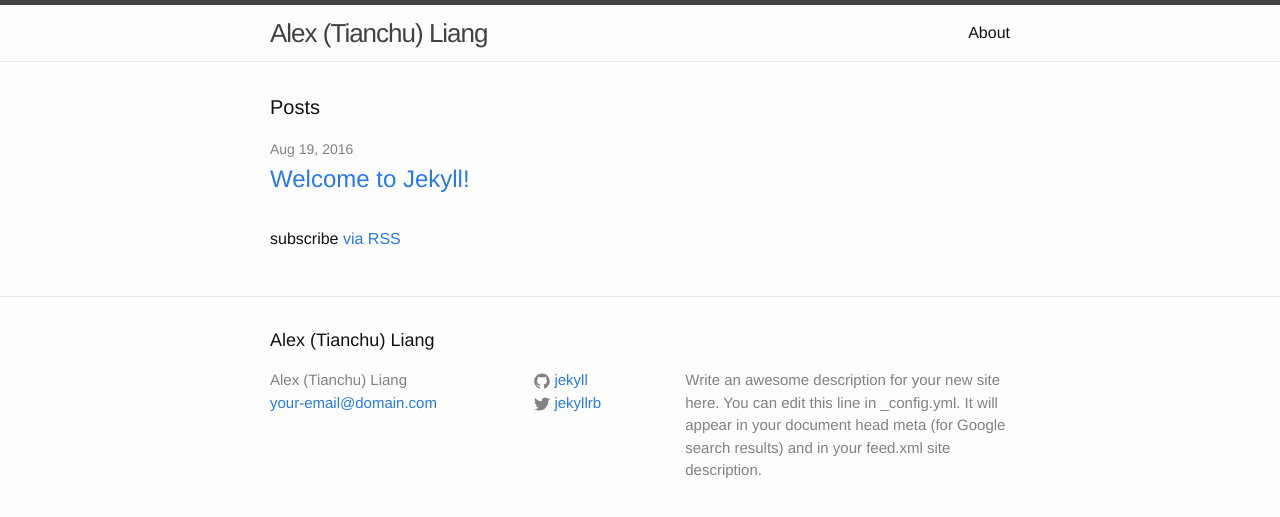
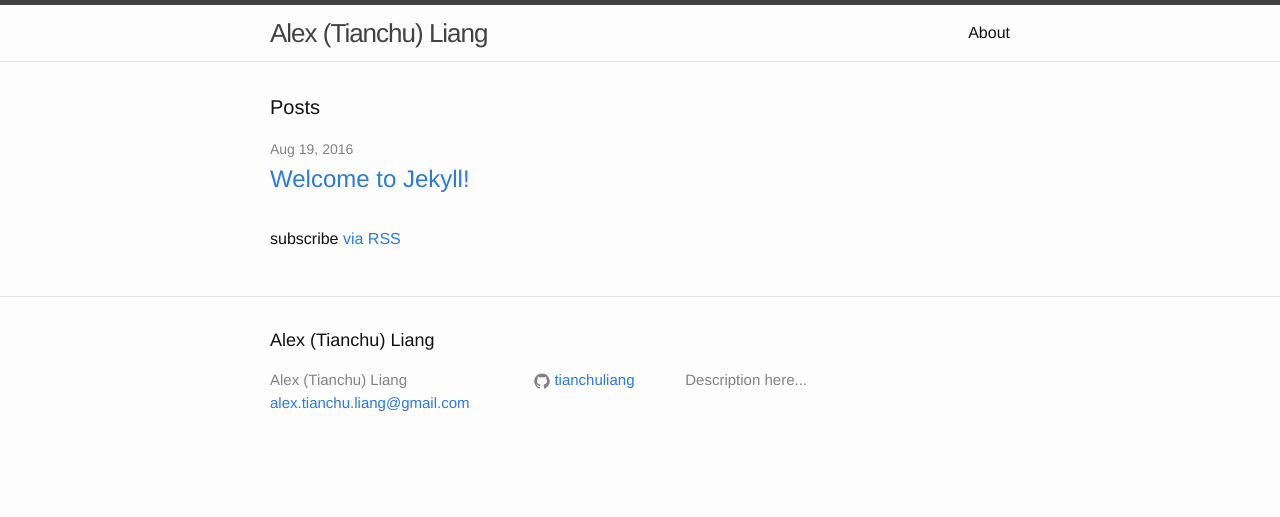
Before and after one commit to tianchuliang/tianchuliang.github.io, a Jekyll site: the page built from index.html, in a window 1280 px wide. Shown: the top 517 px of the page. Built offline with Jekyll 4.4.1, drawn with Linux system fonts in a browser that asks for light colours.

Commit message:
edited content

```diff
--- a/_config.yml
+++ b/_config.yml
@@ -7,15 +7,12 @@
 
 # Site settings
 title: Alex (Tianchu) Liang
-email: your-email@domain.com
+email: alex.tianchu.liang@gmail.com
 description: > # this means to ignore newlines until "baseurl:"
-  Write an awesome description for your new site here. You can edit this
-  line in _config.yml. It will appear in your document head meta (for
-  Google search results) and in your feed.xml site description.
+  Description here...
 baseurl: "" # the subpath of your site, e.g. /blog
 url: "http://yourdomain.com" # the base hostname & protocol for your site
-twitter_username: jekyllrb
-github_username:  jekyll
+github_username:  tianchuliang
 
 # Build settings
 markdown: kramdown
```
